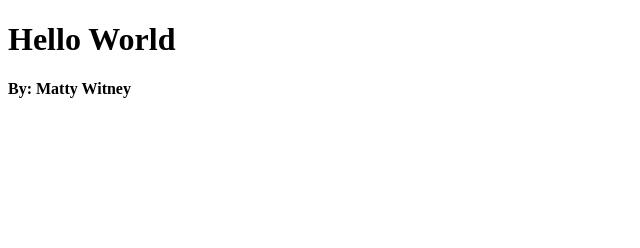
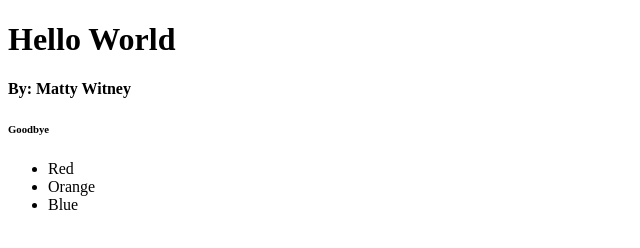
Before and after one commit to suzziliford/codingtemple_day1, a plain HTML site: page index.html in a window 1280 px wide. Shown: the whole page, without its empty margins (0-640 px from the left). Drawn offline with Linux system fonts and the light colour scheme.

Commit message:
add color list

```diff
--- a/index.html
+++ b/index.html
@@ -8,6 +8,12 @@
 </head>
 <body>
     <h1>Hello World</h1>
+    </html>
+<h4>By: Matty Witney</h4>
+<h6>Goodbye</h6>
+<ul>
+    <li>Red</li>
+    <li>Orange</li>
+    <li>Blue</li>
 </body>
-</html>
-<h4>By: Matty Witney</h4>
+</ul>
```
